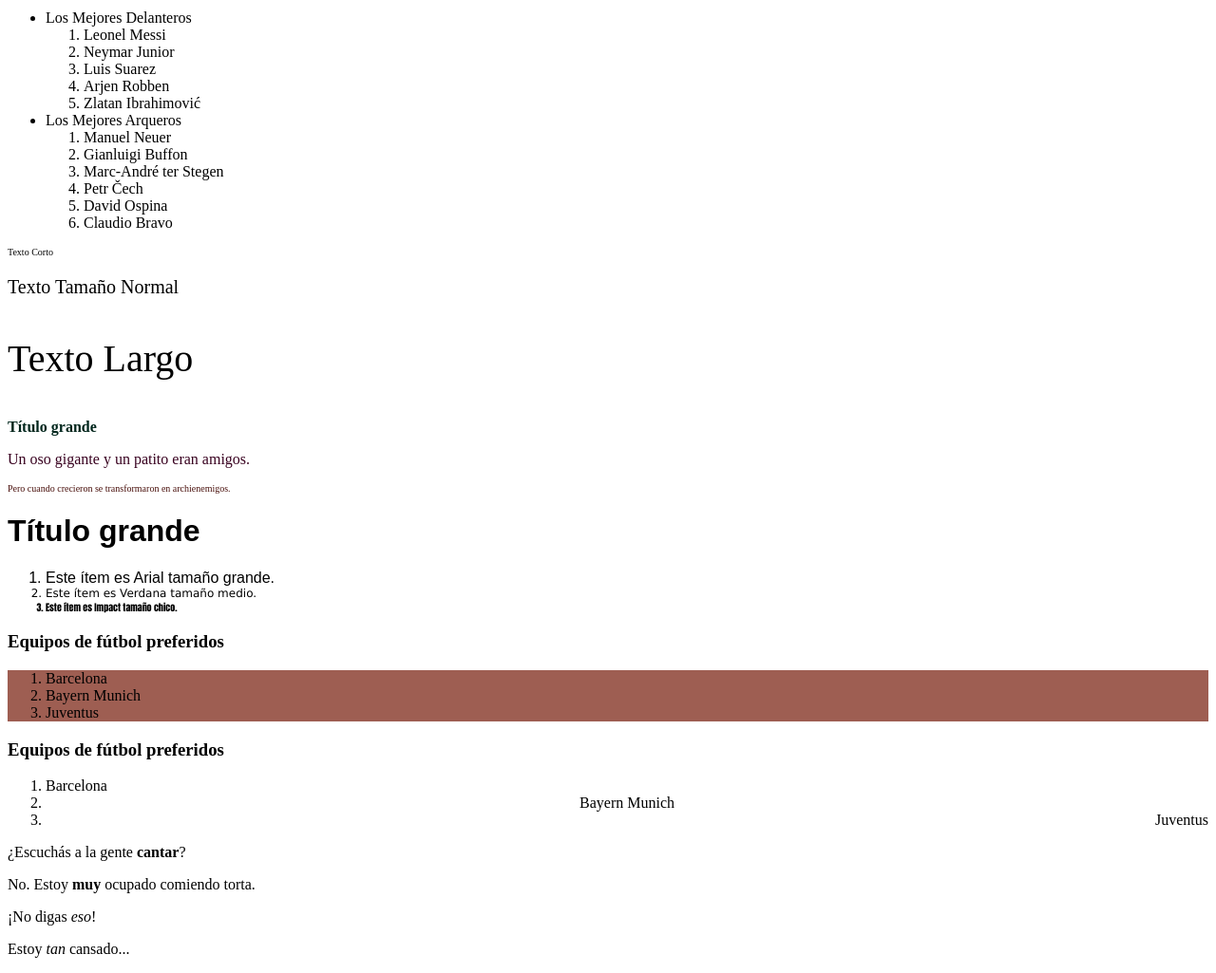
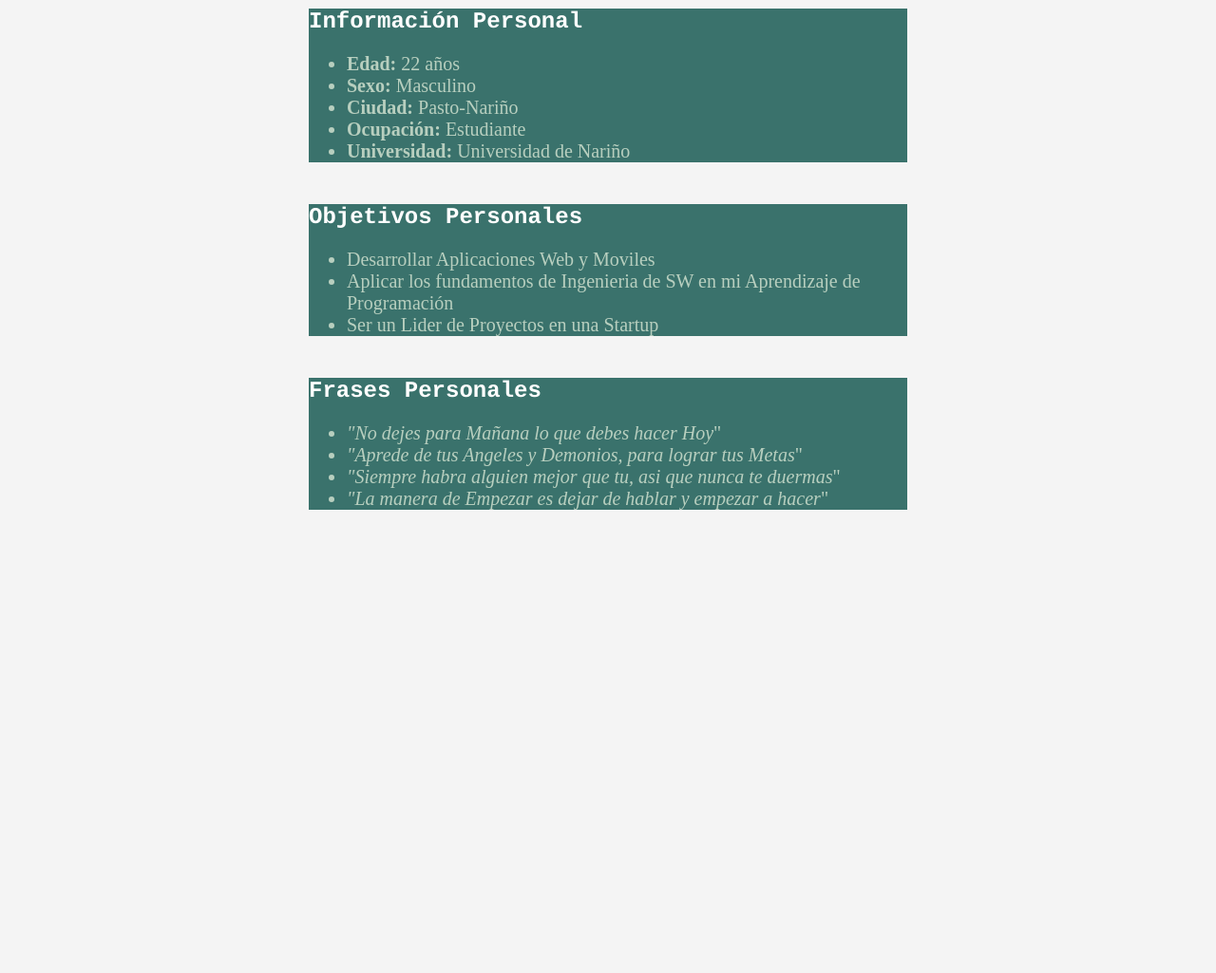
Before and after one commit to UDENAR-EDWIN/Curso-HTML-CSS, a plain HTML site: page index.html in a window 1280 px wide. Shown: the part 365-1390 px from the top of the page at 95% size. After the commit the page ends 933 px from the top, so only its background shows below. Drawn offline with nearby package versions, Linux system fonts and the light colour scheme.

Commit message:
Lección N4-Curso de HTML&CSS

```diff
--- a/index.html
+++ b/index.html
@@ -9,94 +9,68 @@
 <html>
   <head>
     <meta charset="utf-8">
-    <title>Pagina Web</title>
+    <title>Mi Pagina Personal</title>
+    <link href='https://fonts.googleapis.com/css?family=Poiret+One' rel='stylesheet' type='text/css'>
   </head>
-  <body>
-    <p>Hola un saludo a todos, me llamo Edwin Yovanny Orbes</p>
-    <h2>Lista de mis comidas preferidas</h2>
-    <!------------------------------------------------------------------------->
-    <!--Listas Ordenadas:
-        Permite ordenar un grupo de elementos enumerados en una sola linea-->
-			<ol>
-				<li>Me gustan las manzanas verdes</li>
-				<li>Me gusta el poyo frito</li>
-				<li>Me gustan las papas con queso</li>
-				<li>Me gusta la carne asada</li>
-			</ol>
-      <!----------------------------------------------------------------------->
-      <!--Listas No ordenadas:
-          Permite ordenar un grupo de elementos en una sola linea sin importar
-          su orden (viñetas) en lugar de (numeros)-->
-      <h1>Algunos pensamientos al Azar</h1>
-      <p>Lista de pensamientos para Edwin</p>
-      <ul>
-        <li>No dejes para Mañana lo que debes hacer Hoy</li>
-        <li>Aprede de tus Angeles y Demonios, para lograr tus Metas</li>
-        <li>Siempre habra alguien mejor que tu, asi que nunca te duermas</li>
-        <li>La manera de Empezar es dejar de hablar y empezar a hacer</li>
-      </ul>
-      <!----------------------------------------------------------------------->
-      <!--Combinación de Listas Ordenadas y No ordenadas-->
-      <ul>
-        <li>Los Mejores Delanteros</li>
-          <ol>
-            <li>Leonel Messi</li>
-            <li>Neymar Junior</li>
-            <li>Luis Suarez</li>
-            <li>Arjen Robben</li>
-            <li>Zlatan Ibrahimović</li>
-          </ol>
-        <li>Los Mejores Arqueros</li>
-          <ol>
-            <li>Manuel Neuer</li>
-            <li>Gianluigi Buffon</li>
-            <li>Marc-André ter Stegen</li>
-            <li>Petr Čech</li>
-            <li>David Ospina</li>
-            <li>Claudio Bravo</li>
-          </ol>
-      </ul>
-      <!----------------------------------------------------------------------->
-      <!--Tamaño de Fuente:-->
-      <p style="font-size: 10px">Texto Corto</p>
-      <p style="font-size: 20px">Texto Tamaño Normal</p>
-      <p style="font-size: 40px">Texto Largo</p>
-      <!----------------------------------------------------------------------->
-      <!--Color de Fuente:-->
-      <h1 style="color: #01261C; font-size: 16px">Título grande</h1>
-			<p style="color: #38001F">Un oso gigante y un patito eran amigos.<p>
-      <p style="color: #4A110D; font-size: 10px">Pero cuando crecieron se transformaron en archienemigos.</p>
-      <!----------------------------------------------------------------------->
-      <!--Tipos de Fuente:-->
-      <h1 style="font-family: Arial">Título grande</h1>
-		  <ol>
-  		 	<li style="font-size: 16px; font-family: Arial">Este ítem es Arial tamaño grande.</li>
-  		 	<li style="font-size: 12px; font-family: Verdana">Este ítem es Verdana tamaño medio.</li>
-  		 	<li style="font-size: 10px; font-family: Impact">Este ítem es Impact tamaño chico.</li>
-		  </ol>
-      <!----------------------------------------------------------------------->
-      <!--Color de Fondo:-->
-      <h3>Equipos de fútbol preferidos</h3>
-			<ol style="background-color: #9E5E52">
-				<li>Barcelona</li>
-				<li>Bayern Munich</li>
-				<li>Juventus</li>
-			</ol>
-      <!----------------------------------------------------------------------->
-      <!--Alineación del Texto:-->
-      <h3>Equipos de fútbol preferidos</h3>
-			<ol style="text-align: center">
-				<li style="text-align: left">Barcelona</li>
-				<li style="text-align: center">Bayern Munich</li>
-				<li style="text-align: right">Juventus</li>
-			</ol>
-      <!----------------------------------------------------------------------->
-      <!--Palabras en Negrita:-->
-      <p>¿Escuchás a la gente <strong>cantar</strong>?</p>
-		  <p>No. Estoy <strong>muy</strong> ocupado comiendo torta.</p>
-      <!----------------------------------------------------------------------->
-      <!--Resaltar Palabras:-->
-      <p>¡No digas <em>eso</em>!</p>
-		  <p>Estoy <em>tan</em> cansado...</p>
+  <body style="background-color: #F4F4F4">
+    <div style="text-align: center"><img src="https://scontent-mia1-1.xx.fbcdn.net/hphotos-xpt1/v/t1.0-9/10858392_721262661297805_8200746372515753247_n.jpg?oh=1c33f579a77c98d5635d8f700bcfeba3&oe=575788D9" width="200" height="200"/></div>
+    <h1 style="text-align: center; font-family: 'Poiret One', cursive">Edwin Yovanny Orbes Villacorte</h1>
+
+    <table style="width: 100%">
+      <tr style="text-align: center">
+        <td style="width: 25%"></td>
+        <td><a href="https://www.facebook.com/EDWINIMP3"><img src="https://image.freepik.com/iconos-gratis/facebook-simbolo_318-37686.png" width="50" height="50"/></a></td>
+        <td><a href="https://twitter.com/EDWIN_NIMP3"><img src="https://image.freepik.com/iconos-gratis/pajaro-del-gorjeo-en-un-cuadrado-redondeado_318-41054.png" width="50" height="50"/></a></td>
+        <td><a href="https://plus.google.com/u/0/116685127091698281452"><img src="https://image.freepik.com/iconos-gratis/logotipo-de-google-plus-en-el-fondo-negro_318-76570.png" width="50" height="50"/></a></td>
+        <td><a href="https://github.com/NIMP3"><img src="https://image.freepik.com/iconos-gratis/github-signo_318-42173.png" width="50" height="50"/></a></td>
+        <td><a href="https://trello.com/yovannyorbes"><img src="https://image.freepik.com/iconos-gratis/trello-website-logo_318-41904.png" width="50" height="50"/></a></td>
+        <td style="width: 25%"></td>
+      </tr>
+      <tr>
+        <td style="width: 25%"></td>
+        <td colspan="5">
+          <article style="background-color: #3A726C">
+            <h2 style="font-family: Courier; color: white">Información Personal</h2>
+            <ul style="color: #B8CFBF; font-size: 20px">
+              <li><strong>Edad:</strong> 22 años</li>
+              <li><strong>Sexo:</strong> Masculino</li>
+              <li><strong>Ciudad:</strong> Pasto-Nariño</li>
+              <li><strong>Ocupación:</strong> Estudiante</li>
+              <li><strong>Universidad:</strong> Universidad de Nariño</li>
+            </ul>
+          </article>
+        </td>
+        <td style="width: 25%"></td>
+      </tr>
+      <tr>
+        <td style="width: 25%"></td>
+        <td colspan="5">
+          <article style="background-color: #3A726C">
+            <h2 style="font-family: Courier; color: white">Objetivos Personales</h2>
+            <ul style="color: #B8CFBF; font-size: 20px">
+              <li>Desarrollar Aplicaciones Web y Moviles</li>
+              <li>Aplicar los fundamentos de Ingenieria de SW en mi Aprendizaje de Programación</li>
+              <li>Ser un Lider de Proyectos en una Startup</li>
+            </ul>
+          </article>
+        </td>
+        <td style="width: 25%"></td>
+      </tr>
+      <tr>
+        <td style="width: 25%"></td>
+        <td colspan="5">
+          <article style="background-color: #3A726C">
+            <h2 style="font-family: Courier; color: white">Frases Personales</h2>
+            <ul style="color: #B8CFBF; font-size: 20px">
+              <li><em>"No dejes para Mañana lo que debes hacer Hoy</em>"</li>
+              <li><em>"Aprede de tus Angeles y Demonios, para lograr tus Metas</em>"</li>
+              <li><em>"Siempre habra alguien mejor que tu, asi que nunca te duermas</em>"</li>
+              <li><em>"La manera de Empezar es dejar de hablar y empezar a hacer</em>"</li>
+            </ul>
+          </article>
+        </td>
+        <td style="width: 25%"></td>
+      </tr>
+    </table>
   </body>
 </html>
```
